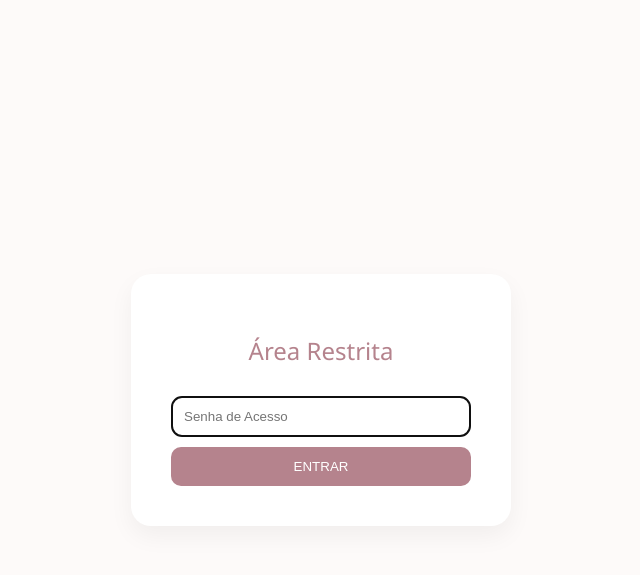
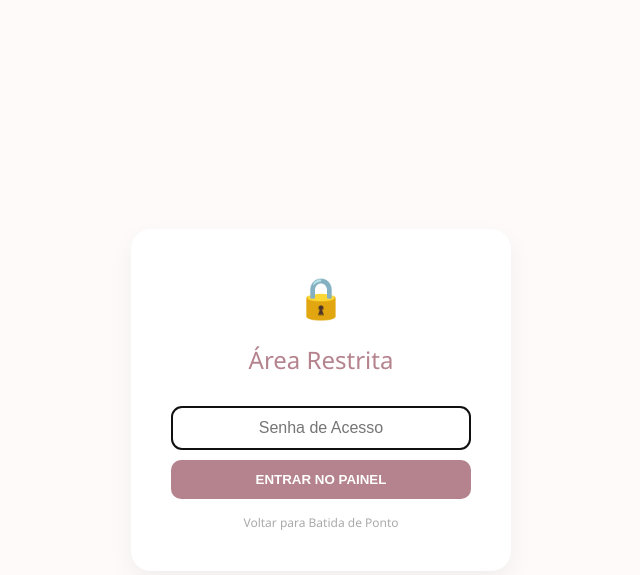
Before and after one commit to LucasBiazoto/Ponto, a Flask app: template templates/login_admin.html in a window 1280 px wide. Shown: the top 575 px of the page, without its empty margins (319-959 px from the left). Run offline with Flask 3, Linux system fonts and the light colour scheme; the template is opened without the code that fills it, so the values that code supplies are empty.

Commit message:
versao final luxo

```diff
--- a/requirements.txt
+++ b/requirements.txt
@@ -0,0 +1,4 @@
+flask
+pandas
+openpyxl
+gunicorn
--- a/templates/login_admin.html
+++ b/templates/login_admin.html
@@ -2,23 +2,30 @@
 <html lang="pt-br">
 <head>
     <meta charset="UTF-8">
+    <meta name="viewport" content="width=device-width, initial-scale=1.0">
     <title>Acesso Restrito - Dra. Thamiris</title>
     <style>
         body { font-family: 'Segoe UI', sans-serif; background: #fdfaf9; display: flex; justify-content: center; align-items: center; height: 100vh; margin: 0; }
         .login-card { background: white; padding: 40px; border-radius: 20px; box-shadow: 0 10px 25px rgba(0,0,0,0.05); width: 300px; text-align: center; }
-        h2 { color: #b5838d; font-weight: 300; }
-        input { width: 100%; padding: 12px; margin: 10px 0; border-radius: 10px; border: 1px solid #ddd; box-sizing: border-box; }
-        button { width: 100%; padding: 12px; background: #b5838d; color: white; border: none; border-radius: 10px; cursor: pointer; }
+        h2 { color: #b5838d; font-weight: 300; margin-bottom: 20px; }
+        input { width: 100%; padding: 12px; margin: 10px 0; border-radius: 10px; border: 1px solid #ddd; box-sizing: border-box; text-align: center; font-size: 16px; }
+        button { width: 100%; padding: 12px; background: #b5838d; color: white; border: none; border-radius: 10px; cursor: pointer; font-weight: bold; transition: 0.3s; }
+        button:hover { background: #a5737d; }
+        .erro { color: #c62828; font-size: 13px; margin-top: 10px; }
     </style>
 </head>
 <body>
     <div class="login-card">
+        <div style="font-size: 40px; margin-bottom: 10px;">🔒</div>
         <h2>Área Restrita</h2>
         <form action="/verificar_admin" method="POST">
             <input type="password" name="senha" placeholder="Senha de Acesso" required autofocus>
-            <button type="submit">ENTRAR</button>
+            <button type="submit">ENTRAR NO PAINEL</button>
         </form>
-        {% if erro %}<p style="color: red; font-size: 12px; margin-top: 10px;">Senha incorreta!</p>{% endif %}
+        {% if erro %}
+            <p class="erro">Senha incorreta. Tente novamente.</p>
+        {% endif %}
+        <a href="/" style="display:block; margin-top:15px; font-size:12px; color:#aaa; text-decoration:none;">Voltar para Batida de Ponto</a>
     </div>
 </body>
 </html>
```
